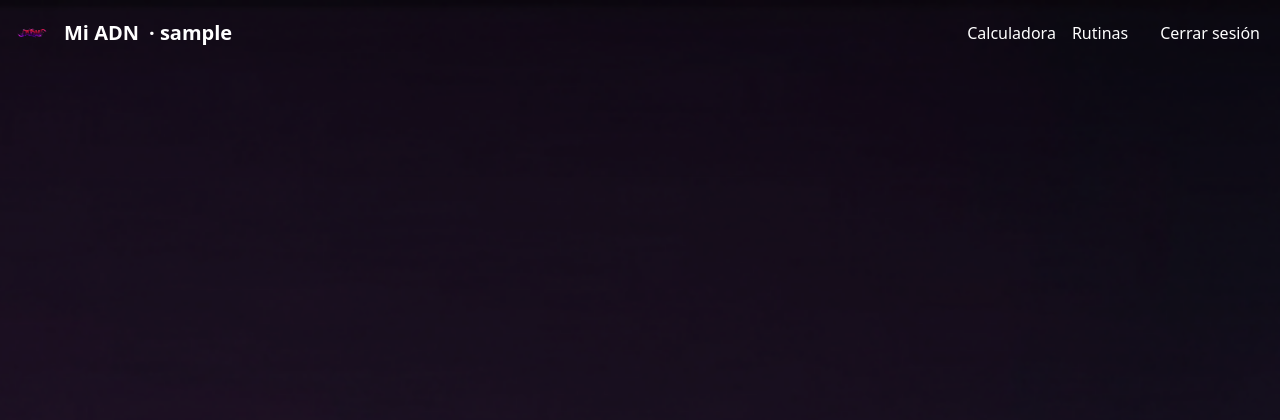
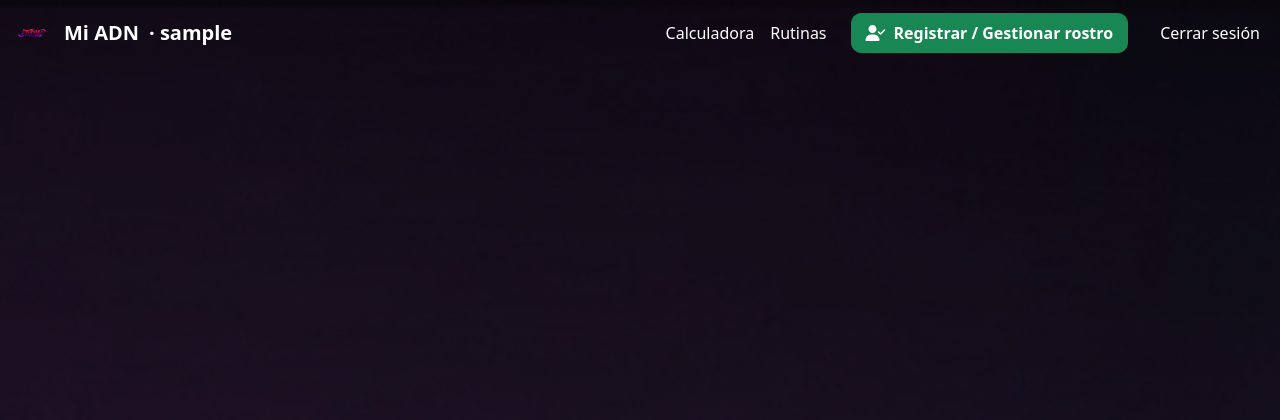
Before and after one commit to Andrescjmaster/Flask-usuarios, a Flask app: page /home in a window 1280 px wide. Shown: the top 420 px of the page. Run offline with Flask 3, Linux system fonts and the light colour scheme; the visitor is signed in with stand-in values (Sample User, id 1); some libraries are stand-ins or nearby versions.

Commit message:
correccion estetica

```diff
--- a/templates/base.html
+++ b/templates/base.html
@@ -13,9 +13,8 @@
 
     <style>
         .navbar-logo { width: 40px; height: 40px; object-fit: contain; margin-right: 8px; }
-        /* ❌ Eliminada la clase .recon-btn que no se usa */
-        /* .recon-btn { border-radius: 10px; font-weight: 600; padding: 7px 14px; } */
-        /* .recon-btn:hover { transform: translateY(-1px); } */
+        .recon-btn { border-radius: 10px; font-weight: 600; padding: 7px 14px; }
+        .recon-btn:hover { transform: translateY(-1px); }
         .main-content { padding-top: calc(var(--navbar-height, 70px) + 12px); min-height: calc(100vh - 120px); }
         footer { background: transparent; color: #fff; }
         body { background-color: #0b0b0b; }
@@ -48,6 +47,20 @@
                 <ul class="navbar-nav align-items-center me-3">
                     <li class="nav-item"><a class="nav-link" href="{{ url_for('calculadora') }}">Calculadora</a></li>
                     <li class="nav-item"><a class="nav-link" href="{{ url_for('rutinas') }}">Rutinas</a></li>
+                </ul>
+
+                <!-- Botón: apunta a la ruta intermedia "registro_rostro_nav" -->
+                <ul class="navbar-nav align-items-center me-3">
+                    <li class="nav-item">
+                        <a class="btn btn-success recon-btn d-flex align-items-center me-2" href="{{ url_for('registro_rostro_nav') }}">
+                            <i class="fas fa-user-check me-2"></i>
+                            {% if session.get('correo') %}
+                                Registrar / Gestionar rostro
+                            {% else %}
+                                Reconocimiento Facial
+                            {% endif %}
+                        </a>
+                    </li>
                 </ul>
 
                 <ul class="navbar-nav align-items-center">
```
Also changed, not shown: static/css/Nuevo Documento de texto.txt (deleted).
